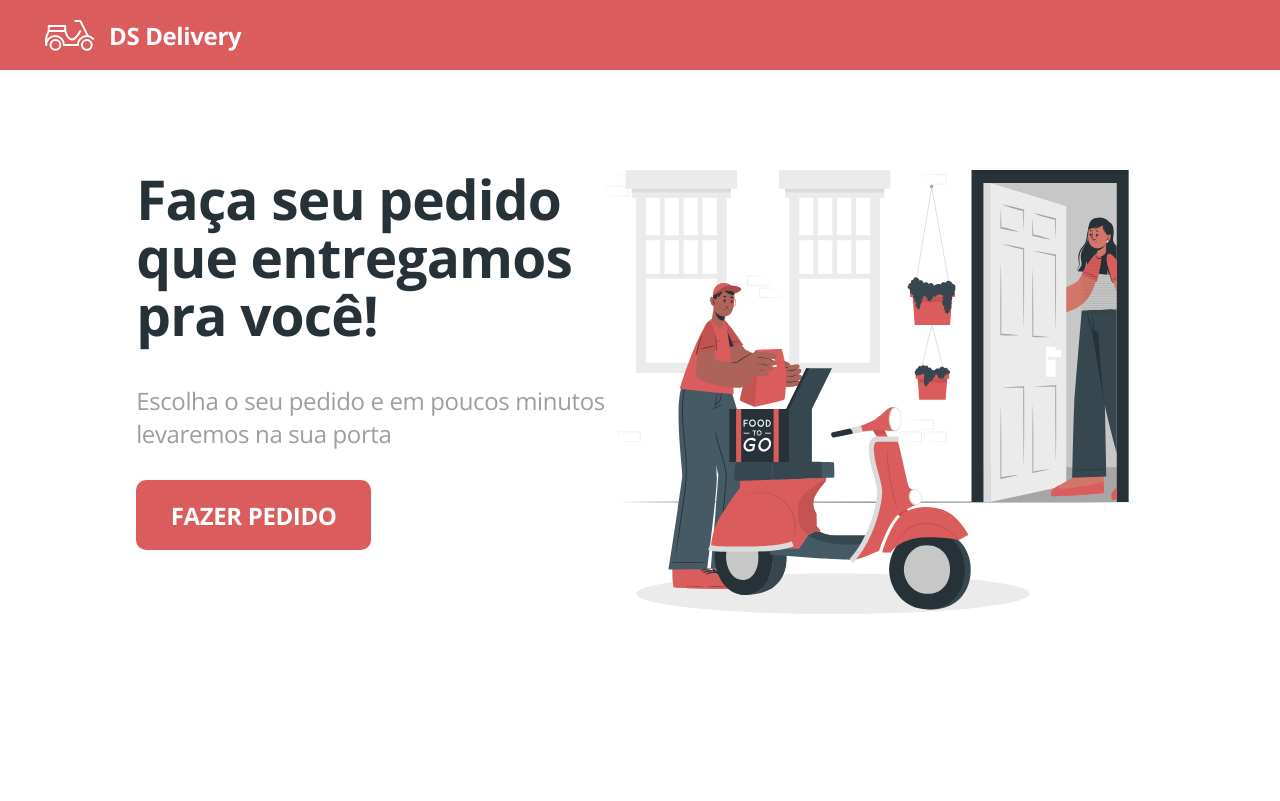
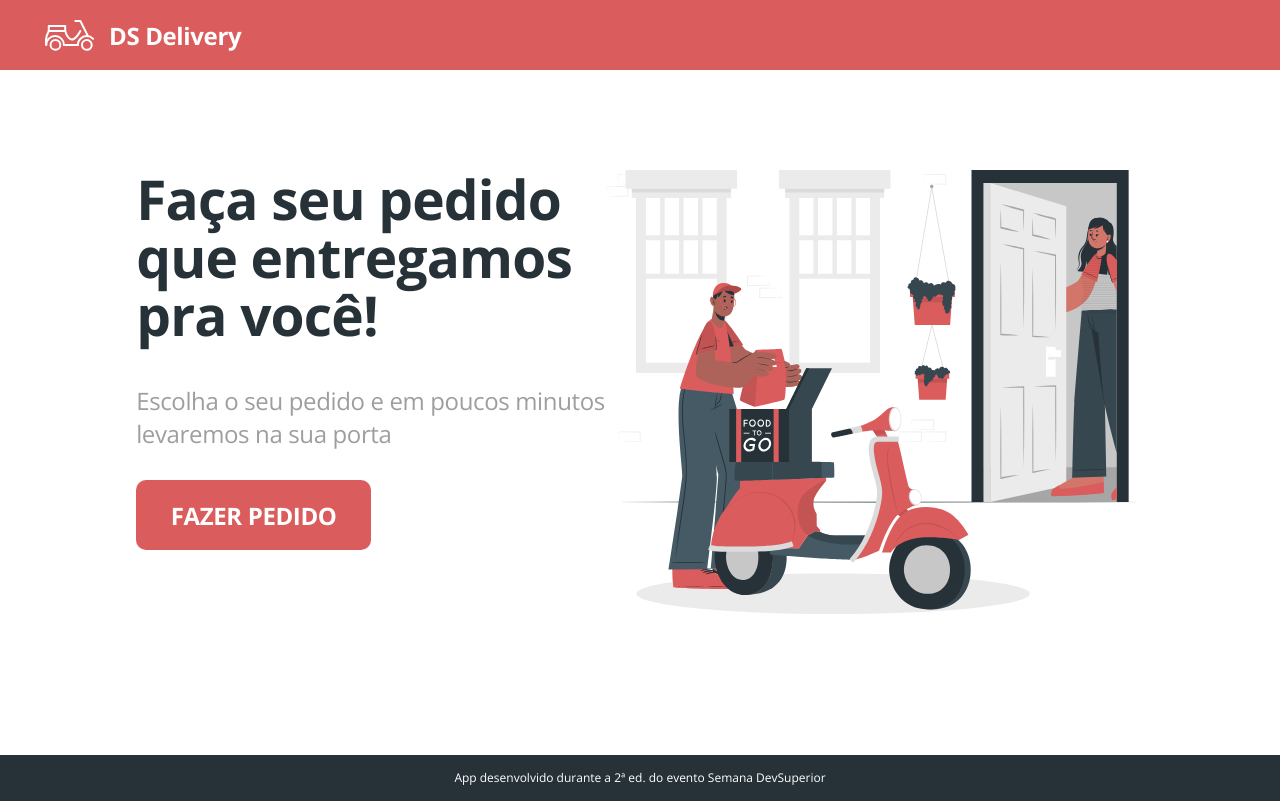
Before and after one commit to andrestaveira/dsdeliver, a React (Create React App) app in the folder front-web/: page / in a window 1280 px wide. Built offline with nearby package versions, Linux system fonts and the light colour scheme.

Commit message:
Add Footer

```diff
--- /dev/null
+++ b/front-web/src/Footer/index.tsx
@@ -0,0 +1,11 @@
+import './styles.css';
+
+function Footer() {
+    return (
+        <footer className="main-footer">
+            App desenvolvido durante a 2ª ed. do evento Semana DevSuperior
+        </footer>
+    )
+}
+
+export default Footer;
--- /dev/null
+++ b/front-web/src/Footer/styles.css
@@ -0,0 +1,10 @@
+.main-footer {
+    padding-top: 15px;
+    padding-bottom: 15px;
+    background-color: var(--dark-color);
+    font-weight: normal;
+    font-size: 12px;
+    line-height: 16px;
+    text-align: center;
+    color: #FFF;
+  }
--- a/front-web/src/Home/index.tsx
+++ b/front-web/src/Home/index.tsx
@@ -1,13 +1,15 @@
 import './styles.css';
 import { ReactComponent as MainImage } from './main.svg';
+import Footer from '../Footer';
 
 function Home() {
     return (
+        <>
             <div className='home-container'>
                 <div className="home-content">
                     <div className="home-actions">
-                    <h1 className="home-title">Faça seu pedido<br/> que entregamos<br/> pra você!</h1>
-                    <h3 className='home-subtitle'>Escolha o seu pedido e em poucos minutos<br/> levaremos na sua porta</h3>
+                        <h1 className="home-title">Faça seu pedido<br /> que entregamos<br /> pra você!</h1>
+                        <h3 className='home-subtitle'>Escolha o seu pedido e em poucos minutos<br /> levaremos na sua porta</h3>
                         <a href="orders" className="home-btn-order">
                             FAZER PEDIDO
                         </a>
@@ -17,6 +19,8 @@
                     </div>
                 </div>
             </div>
+            <Footer />
+        </>
     )
 }
 
--- a/front-web/src/Home/styles.css
+++ b/front-web/src/Home/styles.css
@@ -1,6 +1,6 @@
 .home-container {
     padding-top: 100px;
-    height: calc(100vh - 254px);
+    height: calc(100vh - 215px);
   }
 
   .home-container h1 {
```
Lines whose indentation alone changed are shown as unchanged.
